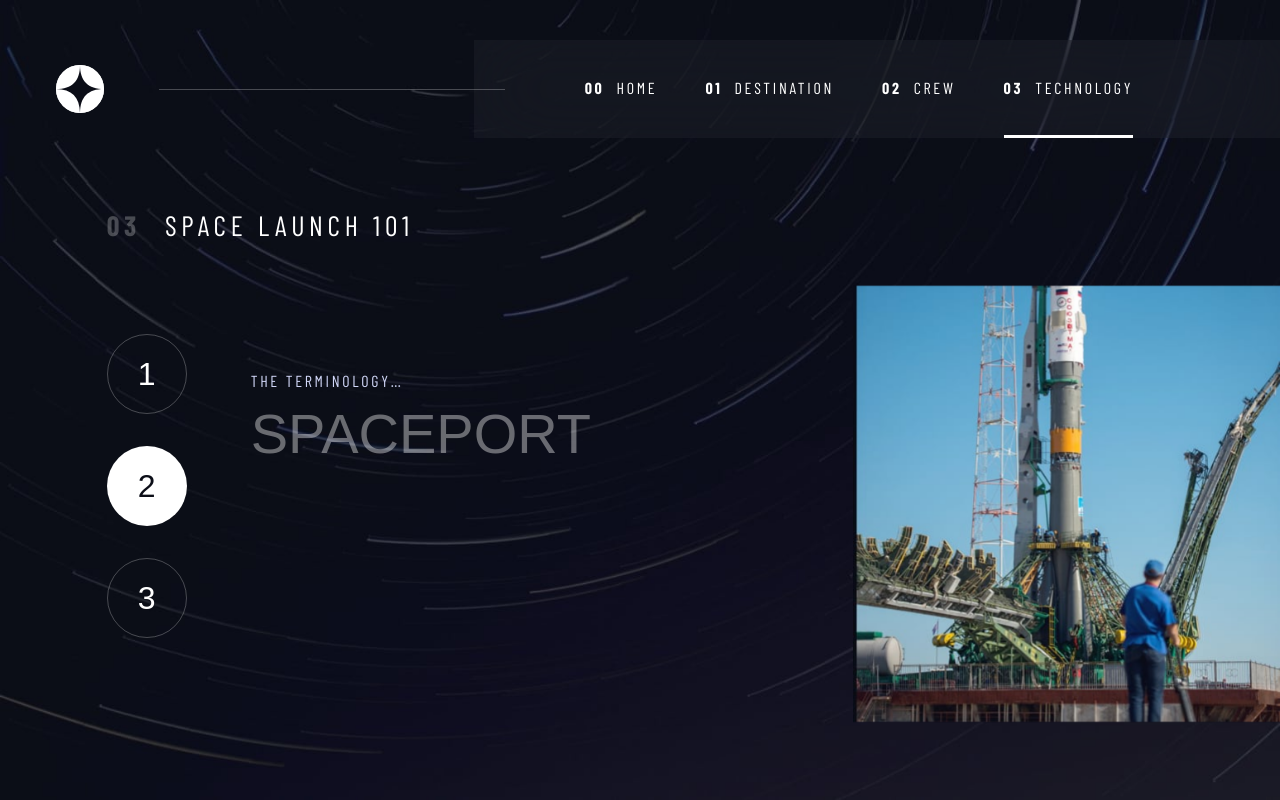
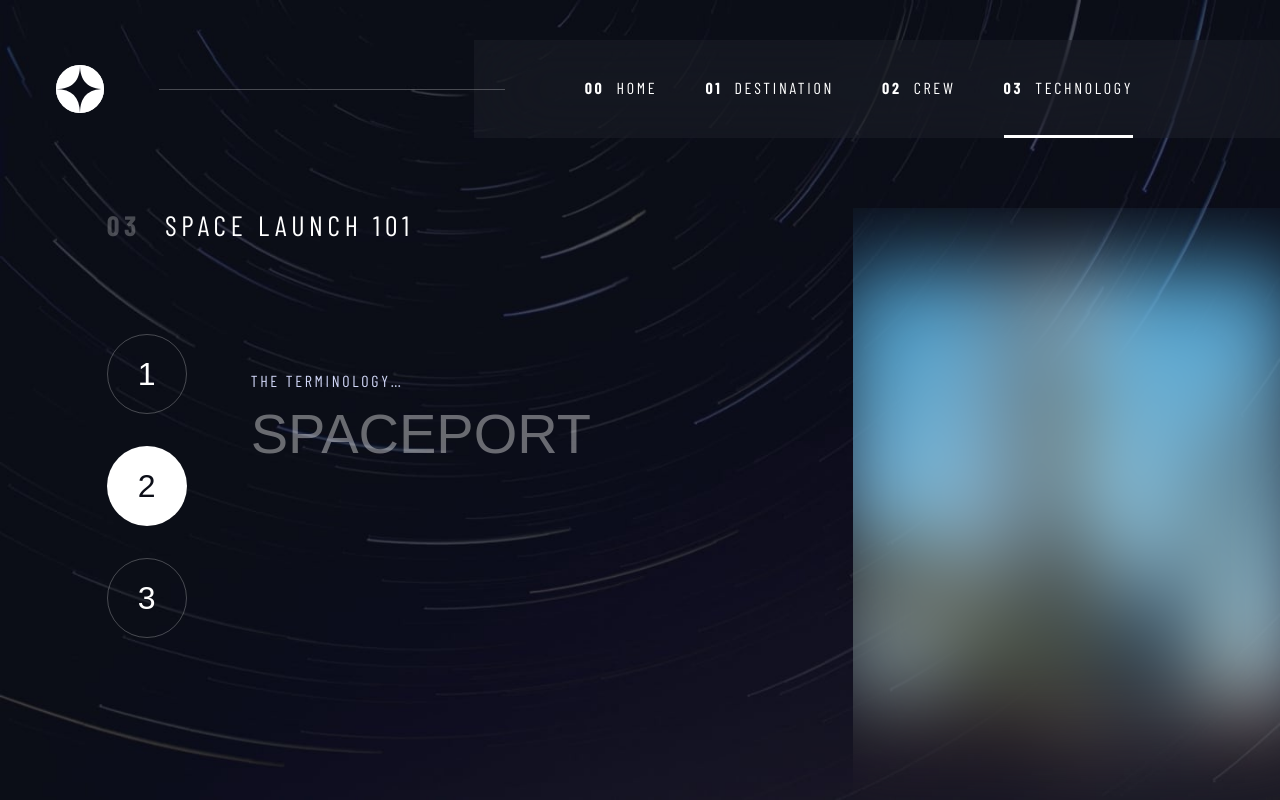
Before and after one commit to aleksandr-efimenko/space-tourism, a Next.js app: page /technology in a window 1280 px wide. Built offline with nearby package versions, Linux system fonts and the light colour scheme; a web font is replaced by a local one.

Commit message:
add blur effect while images loading

```diff
--- a/src/components/Crew/CrewImageSlider.tsx
+++ b/src/components/Crew/CrewImageSlider.tsx
@@ -1,8 +1,11 @@
 import Image from 'next/image'
 import { motion } from 'framer-motion'
 import { Crew } from '@/data/dataTypes'
+import { useState } from 'react'
 
 export default function CrewImageSlider({ crewMember }: { crewMember: Crew }) {
+  const [isLoading, setLoading] = useState(true)
+
   return (
     <>
       <motion.div
@@ -21,6 +24,10 @@ export default function CrewImageSlider({ crewMember }: { crewMember: Crew }) {
             objectFit: 'contain',
             objectPosition: 'bottom',
           }}
+          className={`
+          duration-500 ease-in-out group-hover:opacity-75
+          ${isLoading ? 'scale-110 blur-2xl grayscale' : 'scale-100 blur-0 grayscale-0'})`}
+          onLoadingComplete={() => setLoading(false)}
         />
         <div className='block md:hidden w-full'>
           <hr className='border-gray border-1' />
--- a/src/components/Destination/DestinationImageSlider.tsx
+++ b/src/components/Destination/DestinationImageSlider.tsx
@@ -1,8 +1,11 @@
 import Image from 'next/image'
 import { motion } from 'framer-motion'
 import { Destination } from '@/data/dataTypes'
+import blurDestinationImage from '~/assets/destination/blur-destination-image.jpg'
+import { useState } from 'react'
 
 export default function DestinationImageSlider({ destination }: { destination: Destination }) {
+  const [isLoading, setLoading] = useState(true)
   return (
     <>
       <motion.div
@@ -18,12 +21,14 @@ export default function DestinationImageSlider({ destination }: { destination: D
           lg:w-[27.8125rem] lg:h-[27.8125rem]'
         >
           <Image
-            priority
-            loading='eager'
             src={destination.images.webp}
             alt={`image of ${destination.name}`}
             fill
             style={{ objectFit: 'contain', objectPosition: 'center' }}
+            className={`
+            duration-500 ease-in-out group-hover:opacity-75
+            ${isLoading ? 'scale-110 blur-2xl grayscale' : 'scale-100 blur-0 grayscale-0'})`}
+            onLoadingComplete={() => setLoading(false)}
           />
         </div>
       </motion.div>
--- a/src/components/Technology/TechnologyImageSlider.tsx
+++ b/src/components/Technology/TechnologyImageSlider.tsx
@@ -17,6 +17,8 @@ export type TechnologyImageSliderSettings = {
 }
 
 export default function TechnologyImageSlider({ images, imageType, className }: TechnologyImageSliderProps) {
+  const [isLoading, setLoading] = useState(true)
+
   const [settings, setSettings] = useState<TechnologyImageSliderSettings>({
     image: '',
     objectFit: 'cover',
@@ -57,6 +59,10 @@ export default function TechnologyImageSlider({ images, imageType, className }:
             src={settings.image}
             fill
             style={{ objectFit: settings.objectFit, objectPosition: 'center' }}
+            className={`
+            duration-500 ease-in-out group-hover:opacity-75
+            ${isLoading ? 'scale-110 blur-2xl grayscale' : 'scale-100 blur-0 grayscale-0'})`}
+            onLoadingComplete={() => setLoading(false)}
           />
         )}
       </motion.div>
--- a/src/pages/technology.tsx
+++ b/src/pages/technology.tsx
@@ -56,7 +56,7 @@ export default function Technology() {
         </div>
 
         <TechnologyImageSlider
-          className='relative w-full h-44
+          className='relative w-full h-44 overflow-hidden
                       row-start-2 row-end-3 mt-8 mb-[2.125rem]
                       md:mt-[3.75rem] md:mb-14 md:h-80
                       lg:row-start-1 lg:row-end-4 lg:h-full lg:my-0
```
